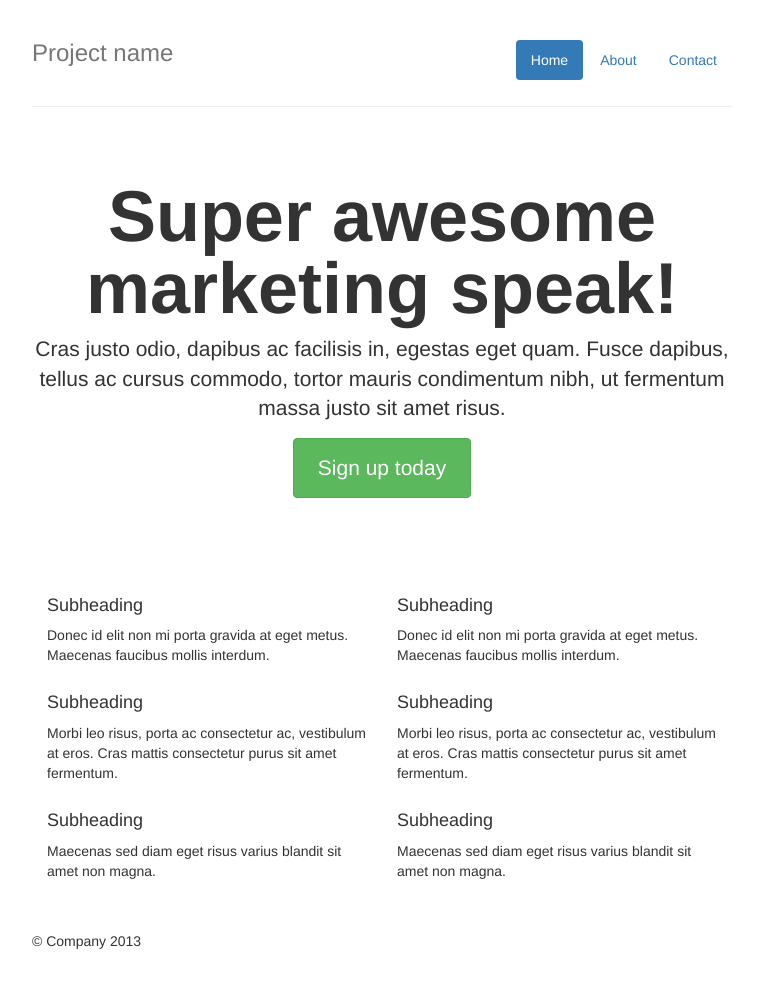
After one commit to JackFram/RealU, a Flask app: template project/users/templates/user_homepage.html in a window 1280 px wide. The commit adds this page. Shown: the whole page, without its empty margins (258-1016 px from the left). Run offline with Flask 2, Linux system fonts and the light colour scheme; the template is opened without the code that fills it, so the values that code supplies are empty; parts of the project's set-up code (start-up, migrations or seed data) failed here and were passed over; some libraries are stand-ins or nearby versions.

Commit message:
BS added

```diff
--- a/project/__init__.py
+++ b/project/__init__.py
@@ -19,6 +19,7 @@
 login_manager = LoginManager()
 login_manager.init_app(app)
 app.config.from_object(os.environ['APP_SETTINGS'])
+app.config['SQLALCHEMY_TRACK_MODIFICATIONS'] = False
 db = SQLAlchemy(app)
 mail = Mail(app)
 
--- a/project/users/templates/login.html
+++ b/project/users/templates/login.html
@@ -2,6 +2,7 @@
 
 {% block content %}
 
+    <div class="col-md-4 col-md-offset-4">
     <h1>Please login</h1>
     <br>
     <form class="form-signin" role="form" method="post" action="">
@@ -28,4 +29,5 @@
     </p>
     <button class="btn btn-sm btn-success" type="submit">Sign in</button>
     </form>
+    </div>
 {% endblock %}
--- /dev/null
+++ b/project/users/templates/user_homepage.html
@@ -0,0 +1,97 @@
+<!DOCTYPE html>
+<html>
+  <head>
+    <meta charset="utf-8">
+    <meta http-equiv="X-UA-Compatible" content="IE=edge">
+    <link href="{{ url_for('static', filename="bootstrap.css") }}" rel="stylesheet">
+    <script src="//code.jquery.com/jquery-2.2.1.min.js"></script>
+    <script src="{{ url_for('static', filename="bootstrap.js") }}"></script>
+    <link href="http://fonts.googleapis.com/css?family=Arvo" rel="stylesheet" type="text/css">
+    <link href="http://fonts.googleapis.com/css?family=PT+Sans" rel="stylesheet" type="text/css">
+    <link href="//netdna.bootstrapcdn.com/font-awesome/3.2.1/css/font-awesome.css" rel="stylesheet">
+{#    <link href="{{ url_for('static', filename="main.css") }}" rel="stylesheet" media="screen">#}
+  </head>
+  <style>
+      body {
+        padding-top: 20px;
+        padding-bottom: 20px;
+      }
+      .container-narrow {
+        margin: 0 auto;
+        max-width: 700px;
+      }
+
+      .container-narrow > hr {
+        margin: 40px 0 0 0;
+      }
+
+      .jumbotron {
+      margin: 5px 0;
+      text-align: center;
+      background-color:white;
+      }
+
+      .jumbotron h1 {
+      font-size: 72px;
+      line-height: 1;
+      font-weight: bold;
+      }
+
+      .jumbotron .btn {
+      font-size: 21px;
+      padding: 14px 24px;
+      }
+
+      .marketing {
+        margin: 40px 0;
+      }
+
+      .marketing p + h4 {
+        margin-top: 28px;
+      }
+  </style>
+  <body>
+      <div class="container-narrow">
+          <ul class="nav nav-pills pull-right">
+            <li class="active"><a href="#">Home</a></li>
+            <li><a href="#">About</a></li>
+            <li><a href="#">Contact</a></li>
+          </ul>
+          <h3 class="text-muted">Project name</h3>
+          <hr>
+          <div class="jumbotron">
+              <h1>Super awesome marketing speak!</h1>
+              <p class="lead">Cras justo odio, dapibus ac facilisis in, egestas eget quam. Fusce dapibus, tellus ac cursus commodo, tortor mauris condimentum nibh, ut fermentum massa justo sit amet risus.</p>
+              <a class="btn btn-large btn-success" href="#">Sign up today</a>
+          </div>
+
+          <div class="row marketing">
+              <div class="col-md-6">
+                <h4>Subheading</h4>
+                <p>Donec id elit non mi porta gravida at eget metus. Maecenas faucibus mollis interdum.</p>
+
+                <h4>Subheading</h4>
+                <p>Morbi leo risus, porta ac consectetur ac, vestibulum at eros. Cras mattis consectetur purus sit amet fermentum.</p>
+
+                <h4>Subheading</h4>
+                <p>Maecenas sed diam eget risus varius blandit sit amet non magna.</p>
+              </div>
+
+              <div class="col-md-6">
+                <h4>Subheading</h4>
+                <p>Donec id elit non mi porta gravida at eget metus. Maecenas faucibus mollis interdum.</p>
+
+                <h4>Subheading</h4>
+                <p>Morbi leo risus, porta ac consectetur ac, vestibulum at eros. Cras mattis consectetur purus sit amet fermentum.</p>
+
+                <h4>Subheading</h4>
+                <p>Maecenas sed diam eget risus varius blandit sit amet non magna.</p>
+              </div>
+          </div>
+
+          <div class="footer">
+              <p>&copy; Company 2013</p>
+          </div>
+      </div>
+  </body>
+</html>
--- a/project/users/views.py
+++ b/project/users/views.py
@@ -11,7 +11,8 @@ from project.email import send_email
 # config
 users_blueprint = Blueprint(
     'users', __name__,
-    template_folder='templates'
+    template_folder='templates',
+    static_folder='statics'
 )
 
 
@@ -90,4 +91,4 @@ def confirm_email(token):
 @users_blueprint.route("/<user>")
 @login_required
 def user_homepage(user):
-    return str(current_user.name)
+    return render_template("user_homepage.html")
```
Also changed, not shown: project/home/templates/index.html (+37 -45 lines), project/home/views.py (+1 -16 lines), project/static/main.css (added, +46 -0 lines), project/templates/base.html (+61 -6 lines). Lines whose indentation alone changed are shown as unchanged.
